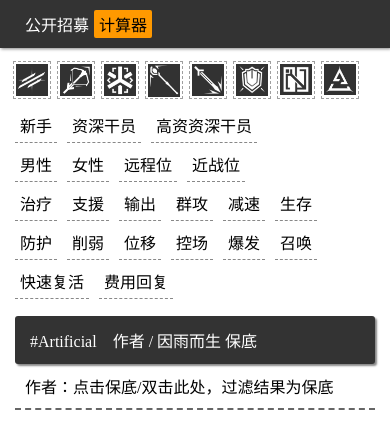
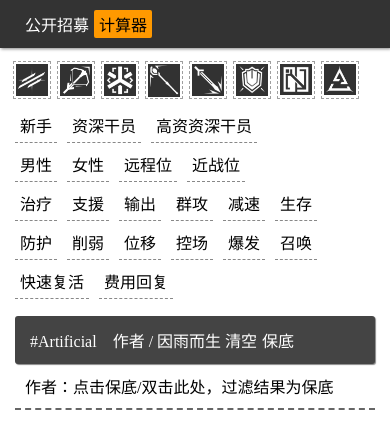
Before and after one commit to yourlies/arktags, a Vue app: page / in a window 390 px wide. Shown: the top 448 px of the page. Built offline with nearby package versions, Linux system fonts and the light colour scheme.

Commit message:
optimize

```diff
--- a/src/components/Tag/Infotip.vue
+++ b/src/components/Tag/Infotip.vue
@@ -3,6 +3,7 @@
     <div class="cell" ref="cell">
       <div class="cell-box">
         #Artificial &nbsp;&nbsp;&nbsp;作者 / 因雨而生
+        <span class="pointer" @click="clear">清空</span>
         <span
           :key="index"
           v-for="(btn, index) in buttons"
@@ -106,6 +107,9 @@
         } else {
           this.timestamp = timestamp;
         }
+      },
+      clear () {
+        this.$store.commit('group/clear');
       }
     },
     mounted () {
@@ -127,6 +131,7 @@
     padding: 0;
     border: 0;
     margin: 0;
+    margin-right: 5px;
     background-color: transparent;
   }
   .content .ball {
@@ -149,17 +154,14 @@
     min-height: 44px;
     user-select: none;
   }
-  .content .inner span {
-    box-shadow: 2px 2px 2px #888;
-    background-color: #333;
-    color: #fff;
-  }
   @media screen and (max-width: 1000px) {
     .content {
       padding: 0;
       border-left: 0;
     }
     .content .cell {
+      background-color: #444;
+      box-shadow: 1px 1px 1px #888;
       padding: 12px 15px;
       margin: 0 15px;
     }
--- a/src/components/Tag/RightBar.vue
+++ b/src/components/Tag/RightBar.vue
@@ -197,7 +197,12 @@ export default {
     .reverse.box {
       border-left: 0;
     }
+    .reverse.inner span {
+      background-color: #444;
+    }
     .reverse.cell {
+      box-shadow: 1px 1px 1px #888;
+      background-color: #444;
       padding: 10px 15px;
     }
     .reverse.inner {
```
Also changed, not shown: 9 other files (tests, documents, lock files or other folders).
